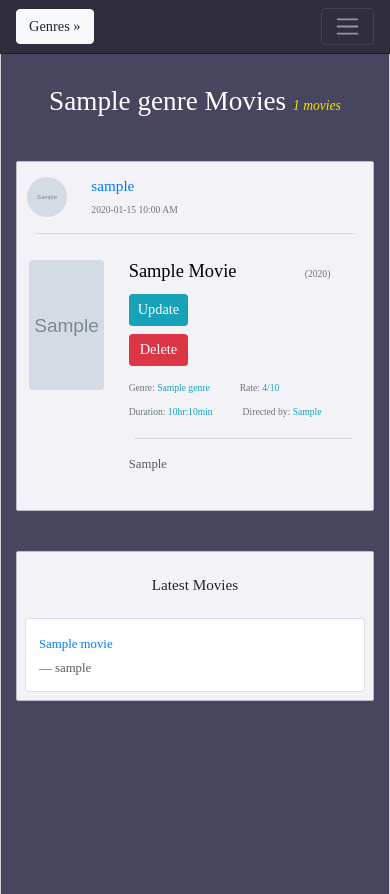
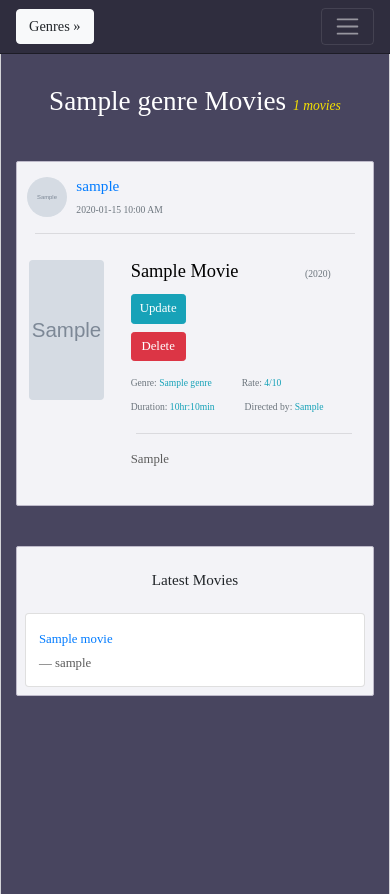
Before and after one commit to MShbana/item-catalog, a Flask app: page /genre/1/movies in a window 390 px wide. Run offline with Flask 2, Linux system fonts and the light colour scheme; a user stored in the database is signed in; tables that the repository leaves empty hold one stand-in row (values such as "Sample post"); grey boxes marked "Sample" are stand-in pictures; parts of the project's set-up code (start-up, migrations or seed data) failed here and were passed over; some libraries are stand-ins or nearby versions.

Commit message:
Fixed home buttons, movie details responsiveness at smaller sizes

```diff
--- a/static/main.css
+++ b/static/main.css
@@ -188,17 +188,21 @@ small {
 
 .user-name,
 .movie-date {
-    padding-left: 15px;
+    padding-left: 0;
 }
 
-.latest-movies.author {
-    color: #5C5C5C;
+.btn.update,
+.btn.delete {
+    font-size: 90%;
 }
 
 .latest-movies {
     font-size: 0.8em;
 }
 
+.latest-movies.author {
+    color: #5C5C5C;
+}
 
 /* #Responsiveness# */
 @media screen and (max-width: 320px) {
@@ -211,15 +215,18 @@ small {
     h6 { font-size: 0.63em; }
     p { font-size: 0.6em; }
     small { font-size: 50%; }
-    .btn,
+    .btn.update,
+    .btn.delete { font-size: 60%; }
+    #sidebar-toggler,
     #sidebar-wrapper > ul > li,
     #top-bar-wrapper .navbar-toggler > .navbar-toggler-icon { font-size: 80%; }
     #sidebar-wrapper { width: 100%; }
     .user-img { height: 30px; width: 30px; }
     .article-img { height:100px; width: 60px; }
+    .movie-metadata { padding-left: 15px; }
 }
 
-@media screen and (min-width: 320px) and (max-width: 479px) {
+@media screen and (min-width: 320px) and (max-width: 575px) {
     body { padding-top: 50px; }
     h1 { font-size: 1.7em; }
     h2 { font-size: 1.375em; }
@@ -229,15 +236,18 @@ small {
     h6 { font-size: 0.87em; }
     p { font-size: 0.8em; }
     small { font-size: 60%; }
-    .btn,
+    .btn.update,
+    .btn.delete { font-size: 80%; }
+    #sidebar-toggler,
     #sidebar-wrapper > ul > li,
     #top-bar-wrapper .navbar-toggler > .navbar-toggler-icon { font-size: 90%; }
     #sidebar-wrapper { width: 220px; }
     .user-img { height: 40px; width: 40px; }
-    .article-img { height:130px; width: 75px; }
+    .article-img { height:140px; width: 75px;}
+    .movie-metadata { padding-left: 10px; }
 }
 
-@media screen and (min-width: 480px) and (max-width: 767px){
+@media screen and (min-width: 576px) and (max-width: 767px){
     h1 { font-size: 2em; }
     h2 { font-size: 1.575em; }
     h3 { font-size: 1.2em; }
@@ -246,6 +256,8 @@ small {
     h6 { font-size: 0.75em; }
     p { font-size: 0.85em; }
     small { font-size: 60%; }
+    .btn.update,
+    .btn.delete { font-size: 85%; }
     #sidebar-wrapper { width: 300px; }
     .user-img { height: 50px; width: 50px; }
     .article-img {  height:200px; width: 130px; }
@@ -261,8 +273,9 @@ small {
     p { font-size: 0.9em; }
     small { font-size: 65%; }
     #sidebar-wrapper { width: 350px; }
-    .user-name { padding-left: 10px;}
+    .user-name,
     .user-img { height: 55px; width: 55px; }
+    .movie-date { padding-left: 10px; }
     .article-img { height: 240px; width: 170px; }
 }
 
--- a/templates/movie_layout.html
+++ b/templates/movie_layout.html
@@ -6,7 +6,7 @@
         <div class="col-9 col-md-9 vertical-centered padding-0">
             <div class="row">
                 <div class="col-12">
-                    <h4><a class="user-name" href="{{ url_for('user_movies', username=movie.author.username, user_id=movie.user_id) }}">{{ movie.author.username }}</a></h4>
+                    <h4><a class="user-name vertical-centered" href="{{ url_for('user_movies', username=movie.author.username, user_id=movie.user_id) }}">{{ movie.author.username }}</a></h4>
                 </div>
                 <div class="col-12">
                     <small class="text-muted movie-date vertical-centered">{{ movie.date_posted.strftime("%Y-%m-%d %I:%M %p") }}</small>
@@ -19,7 +19,7 @@
         <div class="col-4 col-xl-3 text-center">
             <a href="{{ url_for('movie', genre_id=movie.genre_id, movie_id=movie.id) }}"><img class="article-img text-center center-block" src="{{ url_for('static', filename='imgs/movie_pics/' + movie.poster) }}" alt="Movie Poster Picture"></a>
         </div>
-        <div class="col-8 col-xl-9 pl-2 padding-0 ">
+        <div class="col-8 col-xl-9 movie-metadata padding-0">
             <div class="row padding-0">
                 <div class="col-10 col-md-6">
                     <h3 class="article-title"><a href="{{ url_for('movie', genre_id=movie.genre_id, movie_id=movie.id) }}">{{ movie.title.title() }}</a></h3>
@@ -29,8 +29,8 @@
                 </div>
                 {% if current_user == movie.author %}
                     <div class="col-auto ml-0 ml-md-auto mt-1 mt-lg-0">
-                        <a class="btn btn-sm btn-block btn-info" href="{{ url_for('update_movie', genre_id=movie.genre_id, movie_id=movie.id) }}">Update</a>
-                        <a class="btn btn-sm btn-block btn-danger"  href="{{ url_for('delete_movie', genre_id=movie.genre_id, movie_id=movie.id) }}">Delete</a>
+                        <a class="btn update btn-sm btn-block btn-info" href="{{ url_for('update_movie', genre_id=movie.genre_id, movie_id=movie.id) }}">Update</a>
+                        <a class="btn delete btn-sm btn-block btn-danger"  href="{{ url_for('delete_movie', genre_id=movie.genre_id, movie_id=movie.id) }}">Delete</a>
                     </div>
                 {% endif %}
             </div>
--- a/templates/user_movies.html
+++ b/templates/user_movies.html
@@ -1,6 +1,6 @@
 {% extends "layout.html" %}
 {% block content %}
-    <h1 class="page-heading">{{ user.username }} Movies <span class="movies-count">{{ movies_count }} movies</span></h1>
+    <h1 class="page-heading">{{ user.username }} <span class="movies-count">{{ movies_count }} movies</span></h1>
     <div class="row">
         <div class="col-md-8">
             {% if not movies %}
```
